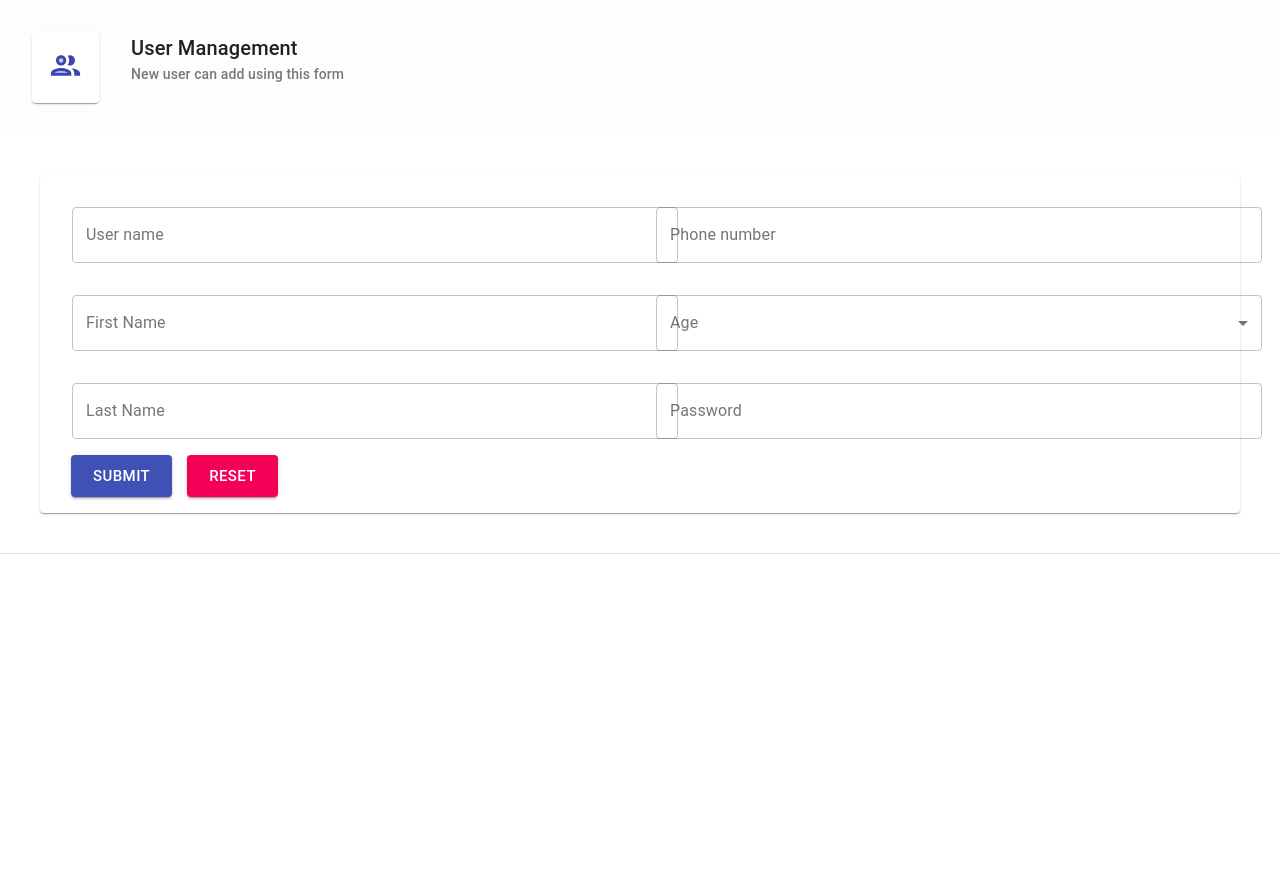
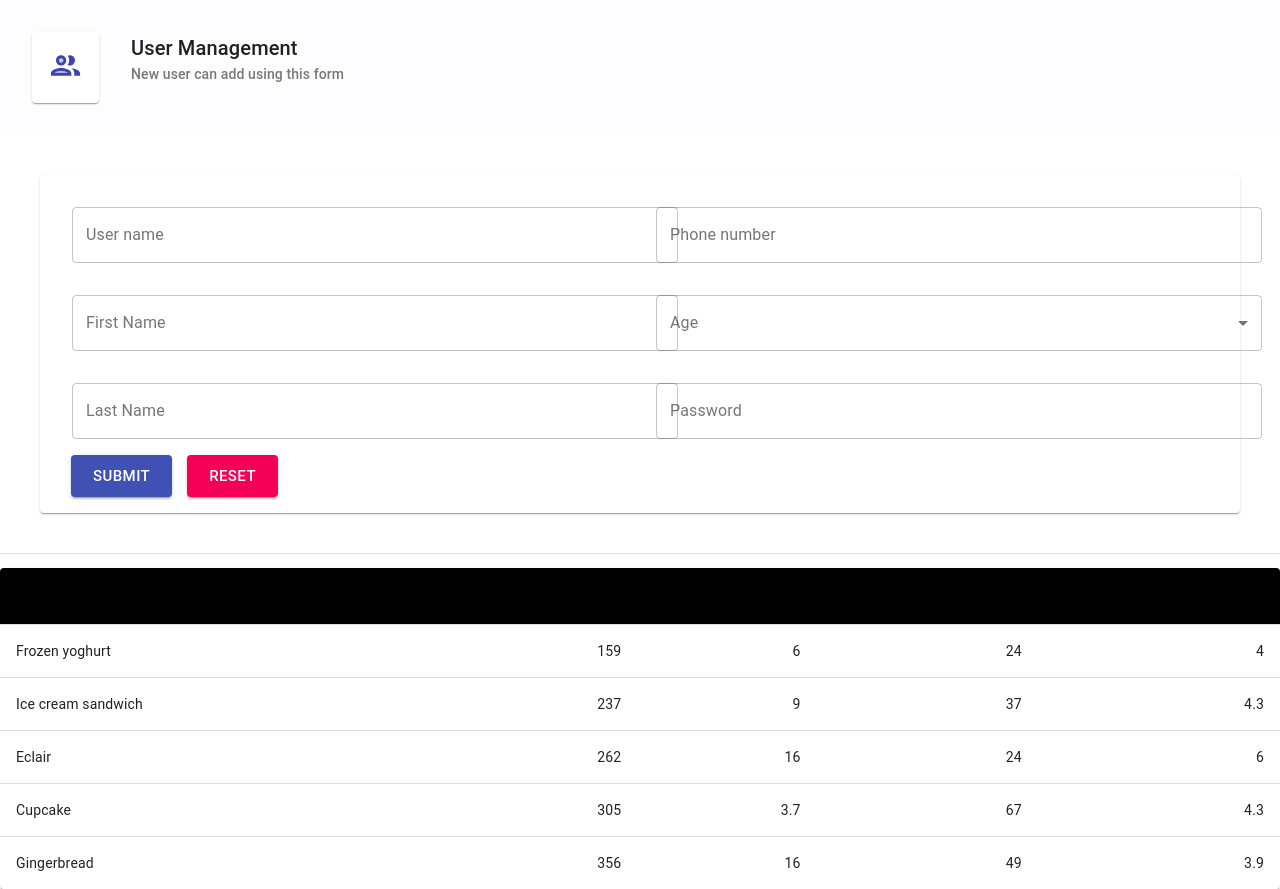
Before and after one commit to SalithaEkanayaka123/CSSE-Project-Procrument-System, a React (Create React App) app: page / in a window 1280 px wide. Before the commit the page ends 800 px from the top, so only its background shows below. Built offline with nearby package versions, Linux system fonts and the light colour scheme.

Commit message:
table styles added

```diff
--- a/package.json
+++ b/package.json
@@ -3,6 +3,8 @@
   "version": "0.1.0",
   "private": true,
   "dependencies": {
+    "@emotion/react": "^11.4.1",
+    "@emotion/styled": "^11.3.0",
     "@testing-library/jest-dom": "^5.14.1",
     "@testing-library/react": "^11.2.7",
     "@testing-library/user-event": "^12.8.3",
@@ -37,6 +39,7 @@
   },
   "devDependencies": {
     "@material-ui/core": "^4.12.3",
-    "@material-ui/icons": "^4.11.2"
+    "@material-ui/icons": "^4.11.2",
+    "@mui/material": "^5.0.1"
   }
 }
--- /dev/null
+++ b/src/components/UserManagment/UserManagmentTable.jsx
@@ -0,0 +1,79 @@
+import * as React from 'react';
+import Table from '@mui/material/Table';
+import TableBody from '@mui/material/TableBody';
+import TableCell from '@mui/material/TableCell';
+import TableContainer from '@mui/material/TableContainer';
+import TableHead from '@mui/material/TableHead';
+import TableRow from '@mui/material/TableRow';
+import Paper from '@mui/material/Paper';
+import {makeStyles} from "@material-ui/core";
+
+function createData(name, calories, fat, carbs, protein) {
+    return { name, calories, fat, carbs, protein };
+}
+
+const rows = [
+    createData('Frozen yoghurt', 159, 6.0, 24, 4.0),
+    createData('Ice cream sandwich', 237, 9.0, 37, 4.3),
+    createData('Eclair', 262, 16.0, 24, 6.0),
+    createData('Cupcake', 305, 3.7, 67, 4.3),
+    createData('Gingerbread', 356, 16.0, 49, 3.9),
+];
+
+const useStyles = makeStyles({
+    table: {
+        maxWidth: "710%",
+        borderRadius: 8.74,
+    },
+    teacherContent: {
+        // borderRadius: 8.74,
+        // maxWidth: "810%"
+        fontColor:'white',
+    },
+    teacherTableHeader: {
+        background: 'black',
+
+    },
+})
+export default function UserManagmentTable() {
+
+    const classes = useStyles();
+
+
+
+    return (
+        <React.Fragment>
+            <TableContainer component={Paper}>
+                <Table >
+                    {/*<div style={{backgroundColor:"black"}}>*/}
+                        <TableHead className={classes.teacherTableHeader}>
+                            <TableRow>
+                                <TableCell>Dessert (100g serving)</TableCell>
+                                <TableCell align="right" className={classes.teacherContent}>Calories</TableCell>
+                                <TableCell align="right">Fat&nbsp;(g)</TableCell>
+                                <TableCell align="right">Carbs&nbsp;(g)</TableCell>
+                                <TableCell align="right">Protein&nbsp;(g)</TableCell>
+                            </TableRow>
+                        </TableHead>
+                    {/*</div>*/}
+                <TableBody>
+                    {rows.map((row) => (
+                        <TableRow
+                            key={row.name}
+                            sx={{ '&:last-child td, &:last-child th': { border: 0 } }}
+                        >
+                            <TableCell component="th" scope="row">
+                                {row.name}
+                            </TableCell>
+                            <TableCell align="right">{row.calories}</TableCell>
+                            <TableCell align="right">{row.fat}</TableCell>
+                            <TableCell align="right">{row.carbs}</TableCell>
+                            <TableCell align="right">{row.protein}</TableCell>
+                        </TableRow>
+                    ))}
+                </TableBody>
+            </Table>
+        </TableContainer>
+    </React.Fragment>
+    );
+}
--- a/src/pages/UserManagment/UserManagment.jsx
+++ b/src/pages/UserManagment/UserManagment.jsx
@@ -3,6 +3,7 @@ import {Divider, Grid, makeStyles, Paper} from "@material-ui/core";
 import UserManagmentForm from "../../components/UserManagment/UserManagmentForm";
 import PageHeader from "../../components/PageHeader/PageHeader";
 import PeopleOutlineTwoToneIcon from '@material-ui/icons/PeopleOutlineTwoTone';
+import UserManagmentTable from "../../components/UserManagment/UserManagmentTable";
 const useStyles = makeStyles(theme => ({
     pageContent: {
         margin: theme.spacing(5),
@@ -23,6 +24,9 @@ const UserManagment = () => {
                 <UserManagmentForm />
             </Paper>
                 <Divider style={{margin: `14px 0`}} />
+                {/*<Paper>*/}
+                    <UserManagmentTable/>
+                {/*</Paper>*/}
         </>
     );
 }
```
Also changed, not shown: 1 other file (tests, documents, lock files or other folders).
